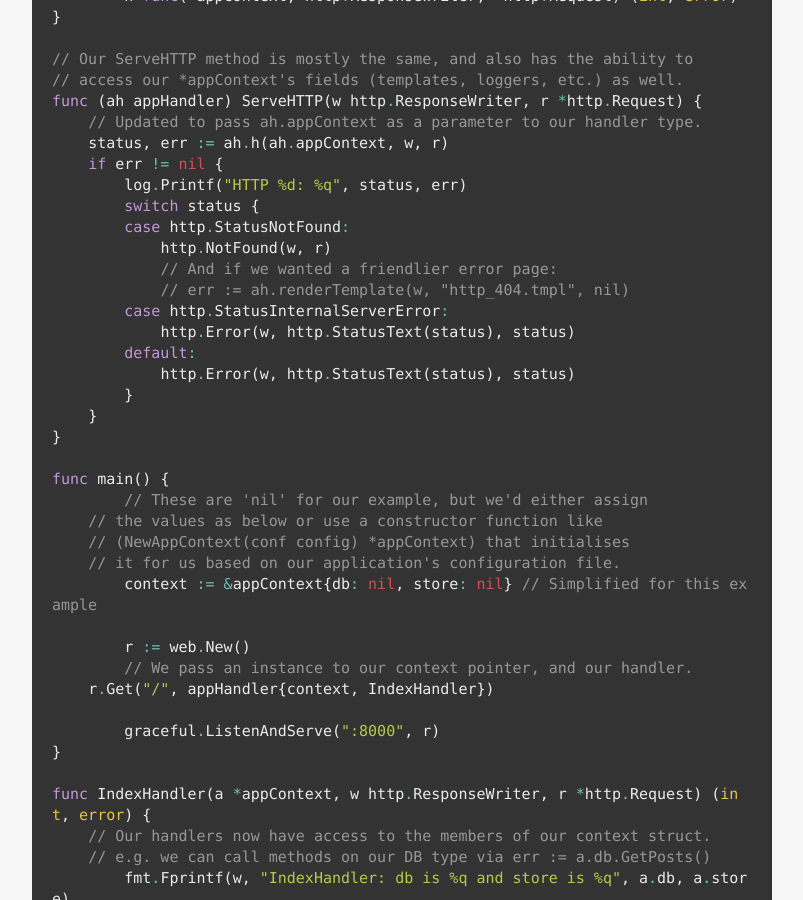
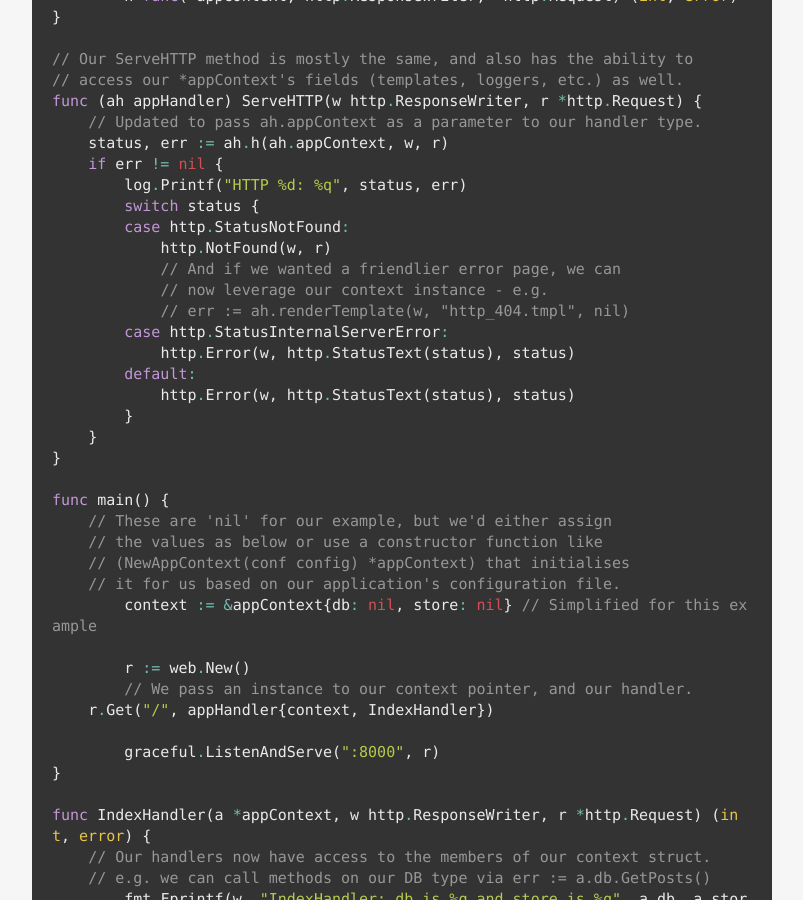
Before and after one commit to elithrar/elithrar.github.io, a Jekyll site: the page built from _posts/2014-07-16-custom-handlers-avoiding-globals.md, in a window 1280 px wide and 900 px high, scrolled down 5255 px. Shown: the whole window, without its empty margins (238-1041 px from the left). Built offline with Jekyll 4.4.1, drawn with Linux system fonts in a browser that asks for light colours; Markdown is read by kramdown in place of the engine named in the settings.

Commit message:
Clarified use of `context` in ServeHTTP.

```diff
--- a/_posts/2014-07-16-custom-handlers-avoiding-globals.md
+++ b/_posts/2014-07-16-custom-handlers-avoiding-globals.md
@@ -166,7 +166,8 @@ func (ah appHandler) ServeHTTP(w http.ResponseWriter, r *http.Request) {
         switch status {
         case http.StatusNotFound:
             http.NotFound(w, r)
-            // And if we wanted a friendlier error page:
+            // And if we wanted a friendlier error page, we can
+            // now leverage our context instance - e.g.
             // err := ah.renderTemplate(w, "http_404.tmpl", nil)
         case http.StatusInternalServerError:
             http.Error(w, http.StatusText(status), status)
@@ -177,7 +178,7 @@ func (ah appHandler) ServeHTTP(w http.ResponseWriter, r *http.Request) {
 }
 
 func main() {
-	// These are 'nil' for our example, but we'd either assign
+    // These are 'nil' for our example, but we'd either assign
     // the values as below or use a constructor function like
     // (NewAppContext(conf config) *appContext) that initialises
     // it for us based on our application's configuration file.
```
Also changed, not shown: 2 other files.
